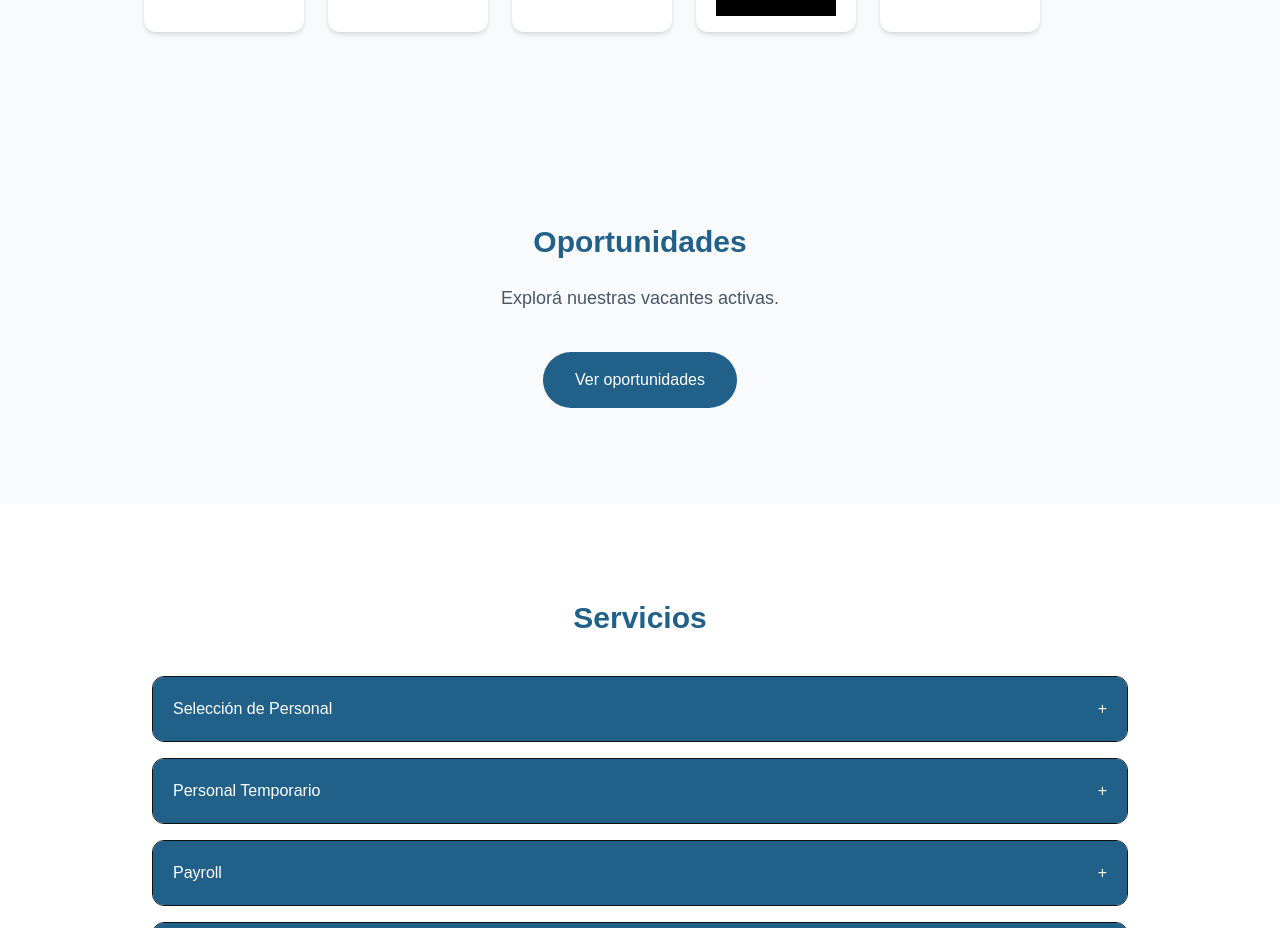
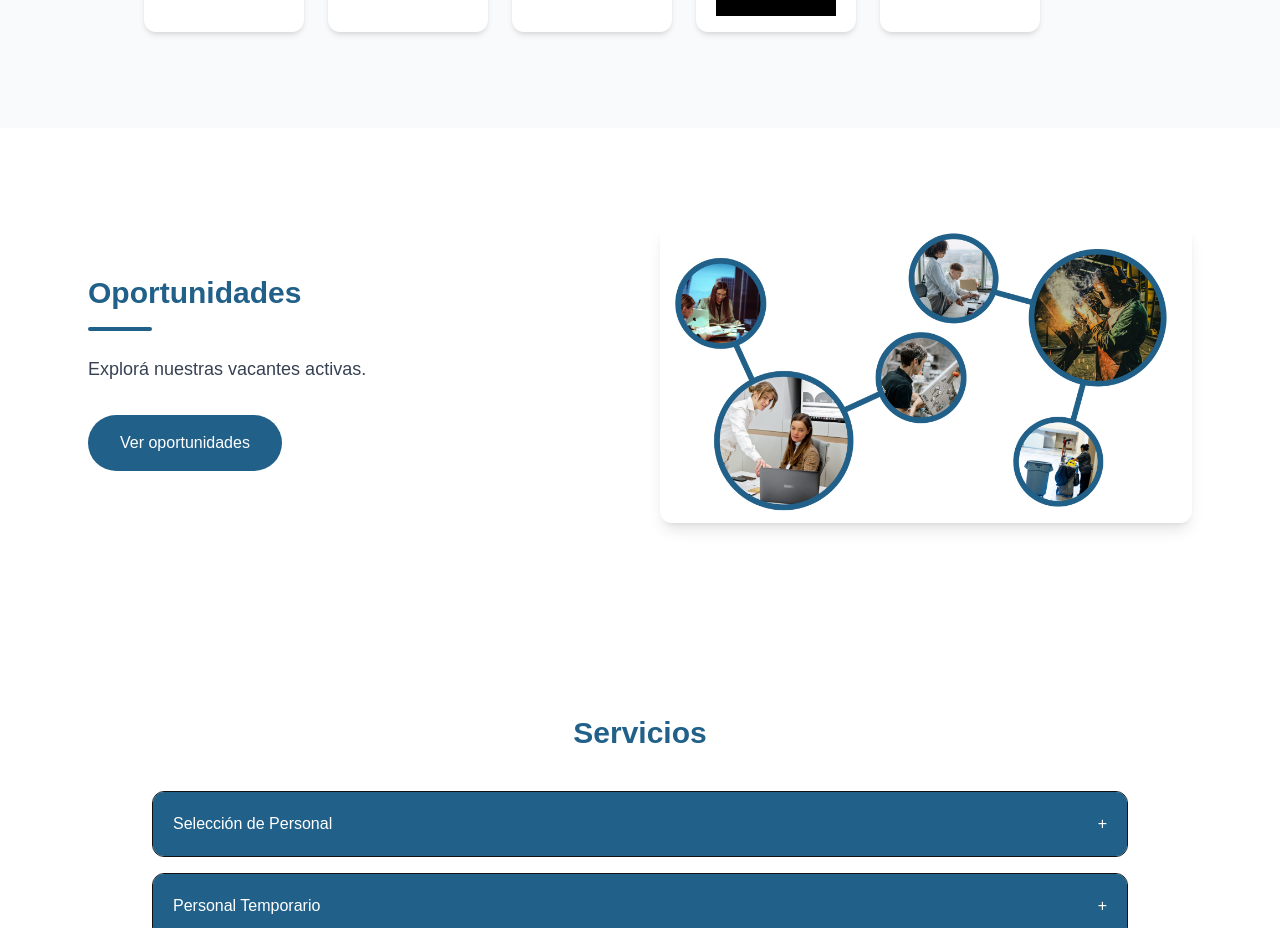
Before and after one commit to WorkOffice2026/workoffice-web, a Next.js app: page / in a window 1280 px wide. Shown: the part 3680-4608 px from the top of the page. Built offline with nearby package versions, Linux system fonts and the light colour scheme.

Commit message:
Actualización de sección oportunidades e imagen oportunidades.png

```diff
--- a/src/app/page.tsx
+++ b/src/app/page.tsx
@@ -302,14 +302,19 @@ export default function Home() {
 {/* OPORTUNIDADES */}
 <section
   id="oportunidades"
-  className="py-24 bg-gray-50 text-center px-6"
+  className="py-24 max-w-6xl mx-auto px-6 grid md:grid-cols-2 gap-10 items-center"
 >
 
-  <h2 className="text-3xl font-bold text-[#216089] mb-6">
+  {/* TEXTO */}
+  <div className="flex flex-col justify-center">
+
+    <h2 className="text-3xl font-bold text-[#216089] mb-4">
       Oportunidades
     </h2>
 
-  <p className="text-gray-600 mb-10 text-lg">
+    <div className="w-16 h-1 bg-[#216089] rounded-full mb-6" />
+
+    <p className="text-gray-700 text-lg mb-8">
       Explorá nuestras vacantes activas.
     </p>
 
@@ -317,10 +322,25 @@ export default function Home() {
       href="https://www.buscojobs.com.uy/empresas/214536/work-office"
       target="_blank"
       rel="noopener noreferrer"
-    className="inline-flex items-center bg-[#216089] text-white px-8 py-4 rounded-full hover:scale-105 transition duration-300"
+      className="inline-flex w-fit items-center bg-[#216089] text-white px-8 py-4 rounded-full hover:scale-105 transition duration-300"
     >
       Ver oportunidades
     </a>
+
+  </div>
+
+  {/* IMAGEN */}
+  <div className="flex justify-center">
+
+    <Image
+      src="/oportunidades.png"
+      alt="Oportunidades laborales"
+      width={600}
+      height={400}
+      className="rounded-xl shadow-lg"
+    />
+
+  </div>
 
 </section>
 
```
Also changed, not shown: public/oportunidades.png (added). Lines whose indentation alone changed are shown as unchanged.
